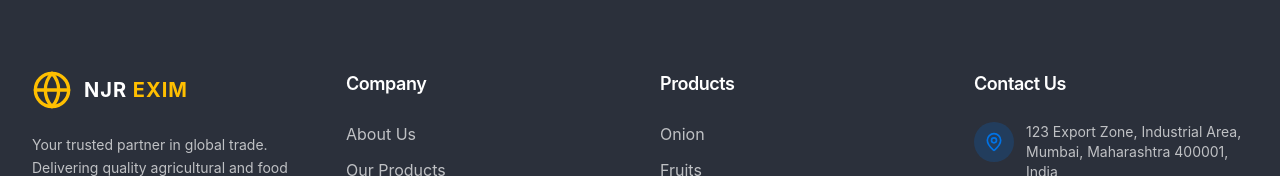
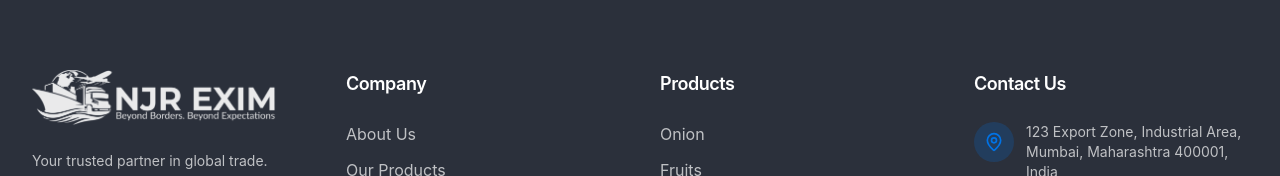
Before and after one commit to njrexim-commits/frontend, a React (Vite) app: page / in a window 1280 px wide. Shown: the part 5733-5909 px from the top of the page. Built offline with nearby package versions, Linux system fonts and the light colour scheme; no server answers.

Commit message:
footer update

```diff
--- a/src/components/layout/Footer.tsx
+++ b/src/components/layout/Footer.tsx
@@ -54,14 +54,7 @@ const Footer = () => {
           {/* Company Info */}
           <div className="space-y-6">
             <Link to="/" className="flex items-center gap-3 group">
-              <div className="relative">
-                <Globe className="w-10 h-10 text-golden" />
-              </div>
-              <div className="flex flex-col">
-                <span className="text-xl font-bold text-white tracking-wider">
-                  NJR <span className="text-golden">EXIM</span>
-                </span>
-              </div>
+              <img src="/sitelogo.png" alt="NJR EXIM" className="h-14 w-auto object-contain brightness-0 invert opacity-90" />
             </Link>
             <p className="text-white/70 text-sm leading-relaxed">
               Your trusted partner in global trade. Delivering quality agricultural
--- a/src/components/layout/Header.tsx
+++ b/src/components/layout/Header.tsx
@@ -67,7 +67,7 @@ const Header = () => {
         <div className="flex items-center justify-between h-20">
           {/* Logo */}
           <Link to="/" className="flex items-center gap-3 group">
-            <img src="/sitelogo.png" alt="NJR EXIM" className="h-16 w-auto object-contain" />
+            <img src="/sitelogo.png" alt="NJR EXIM" className="h-10 w-auto object-contain" />
           </Link>
 
           {/* Desktop Navigation */}
```
Lines whose indentation alone changed are shown as unchanged.
